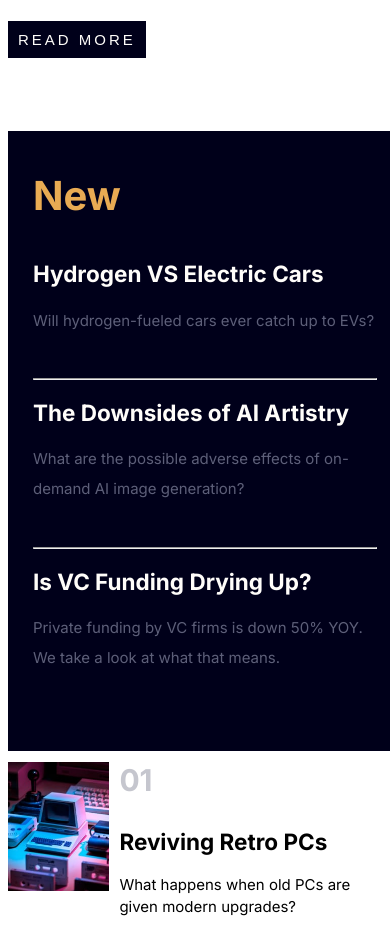
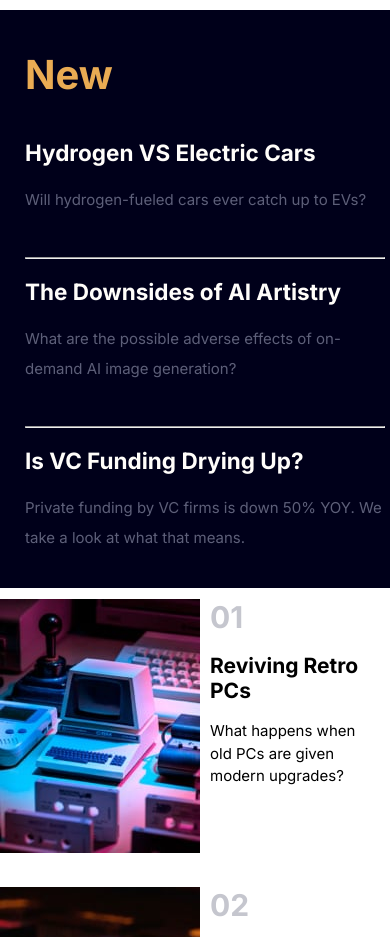
Before and after one commit to GregFJr/Washington-News, a plain HTML site: page index.html in a window 390 px wide. Shown: the part 660-1597 px from the top of the page. Drawn offline with Linux system fonts and the light colour scheme; a script that the page names is missing.

Commit message:
updated mobile phone view

```diff
--- a/index.html
+++ b/index.html
@@ -86,7 +86,7 @@
 
     <section class="blogs">
       <div class="blog-topic">
-        <div class="topic-img"><img src="./assets/images/image-retro-pcs.jpg" alt="" /></div>
+        <div class="topic-img"><img src="./assets/images/image-retro-pcs.jpg" alt="retro computer" /></div>
         <div class="topic-info">
           <h1>01</h1>
           <h2>Reviving Retro PCs</h2>
@@ -98,7 +98,7 @@
       </div>
 
       <div class="blog-topic">
-        <div class="topic-img"><img src="./assets/images/image-top-laptops.jpg" alt="" /></div>
+        <div class="topic-img"><img src="./assets/images/image-top-laptops.jpg" alt="laptop keys" /></div>
         <div class="topic-info">
           <h1>02</h1>
           <h2>Top 10 Laptops of 2022</h2>
@@ -110,7 +110,7 @@
 
       </div>
       <div class="blog-topic">
-        <div class="topic-img"><img src="./assets/images/image-gaming-growth.jpg" alt="" /></div>
+        <div class="topic-img"><img src="./assets/images/image-gaming-growth.jpg" alt="gaming controller" /></div>
         <div class="topic-info">
           <h1>03</h1>
           <h2>The Growth of Gaming</h2>
--- a/styles.css
+++ b/styles.css
@@ -16,6 +16,8 @@
 body {
     font-family: "Inter", sans-serif;
     font-size: 15px;
+    margin: 0;
+    padding: 0 5% 0 5%;
 }
 
 .nav-header {
@@ -37,13 +39,14 @@ body {
 }
 
 .main-container {
-    width: 65%;
+    width: 100%;
     height: 70%;
     margin: 0 auto;
 }
 
 .headlines {
     display: grid;
+    width: 100%;
     grid-template-columns: repeat(3, 1fr);
     gap: 30px;
 }
@@ -89,7 +92,6 @@ body {
 }
 
 .four {
-
     grid-column: 3 / 3;
     grid-row: 1 / 3;
     background-color: var(--Very-dark-blue);
@@ -147,16 +149,20 @@ body {
 }
 
 .topic-info h1 {
-    margin-top: 0;
+    margin: 0 0 10px 0;
     font-size: 30px;
     color: var(--Grayish-blue)
+}
+
+.topic-info h2 {
+    font-size: 21px;
 }
 
 .topic-info p {
     line-height: 1.5;
 }
 
-@media screen and (max-width: 850px)  {
+@media screen and (max-width: 1024px)  {
 
     .main-container {
         width: 100%;
@@ -167,8 +173,10 @@ body {
     }
 
     .headlines {
-        grid-template-columns: auto auto;
+        display: grid;
+        grid-template-columns: 1fr;
         grid-template-rows: auto auto ;
+
     }
 
     .one {
@@ -186,8 +194,9 @@ body {
     }
 
     .four {
-        grid-column: 1 / 1;
-        grid-row: 4 / 5;
+        grid-column: auto;
+        width: 100%;
+        grid-row: 4;
     }
 
     .nav-links {
@@ -199,6 +208,7 @@ body {
         grid-template-rows: auto auto;
     }
 
+
     .blog-topic {
         grid-column: 1 / 1
     }
@@ -207,10 +217,28 @@ body {
         max-width: 450px;
     }
 
+    .topic-img {
+        width: auto;
+        height: auto;
+    }
+
+    .topic-img img {
+        width: auto;
+        height: auto;
+    }
+
 }
 
- @media screen and (max-width: 412px) {
+ @media screen and (max-width: 840px) {
+    body {
+        padding: 0;
+    }
+
     .four {
-        max-width: 345px;
+        width: 100% !important;
+    }
+
+    .headlines {
+        max-width: 100%;
     }
 }
```
